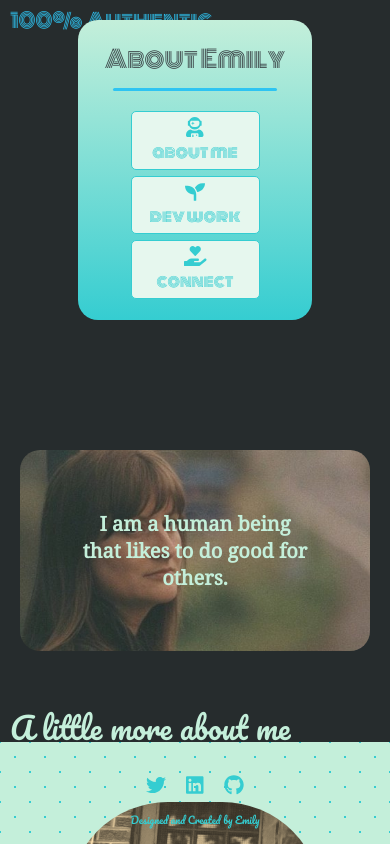
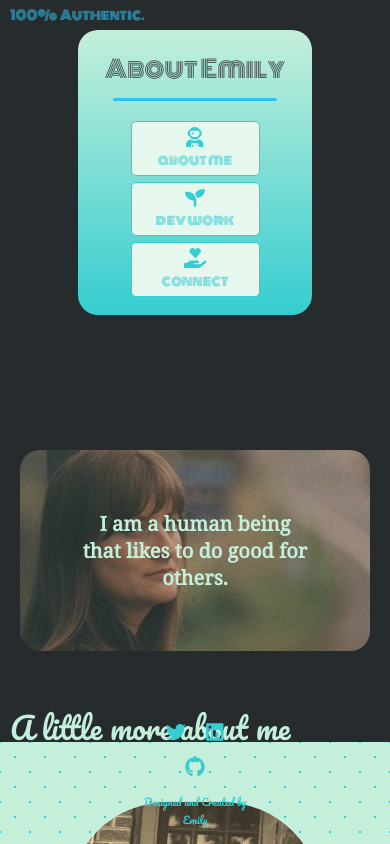
Before and after one commit to emilyjennings/emily-portfolio, a React (Create React App) app: page /about in a window 390 px wide. Shown: the top 844 px of the page. Built offline with nearby package versions, Linux system fonts and the light colour scheme; a web font is replaced by a local one.

Commit message:
fixed link problem in footer

```diff
--- a/src/App.css
+++ b/src/App.css
@@ -257,7 +257,8 @@ div.top {
 .emily {
   position: fixed;
   bottom: 15px;
-  width: 100%;
+  width: 30%;
+  margin: 0 35%;
   text-align: center;
   z-index: 1;
   font-family: 'Pacifico', cursive;
@@ -900,8 +901,12 @@ form {
     overflow: hidden;
   }
 
-  .navsubtitle {
-    font-size: 20px;
+  .navsubtitle, .navsubtitlestick {
+    font-size: 13px;
+  }
+
+  .navstick {
+    height: 28px
   }
 
   .navbar hr {
@@ -912,7 +917,7 @@ form {
     display: inline-block;
     padding: 5px;
     margin: 0 auto 6px auto;
-    font-size: 15px;
+    font-size: 13px;
     width: 50%
   }
 
@@ -929,8 +934,8 @@ form {
   }
 
   .navbar {
-    height: 280px;
-    margin-top: 20px;
+    height: 265px;
+    margin-top: 30px;
     padding-bottom: 20px
   }
 
--- a/src/components/MobileNav.js
+++ b/src/components/MobileNav.js
@@ -12,6 +12,7 @@ export default class MobileNav extends Component {
           <Link to="/about">About</Link>
           <Link to="/projects">Projects</Link>
           <Link to="/contact">Contact</Link>
+          <Link to="/">Home</Link>
           <Link to="" className="cross">x</Link>
         </div>
       </div>
```
